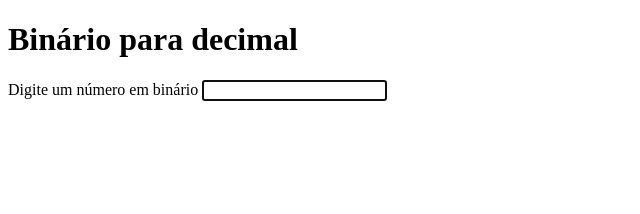
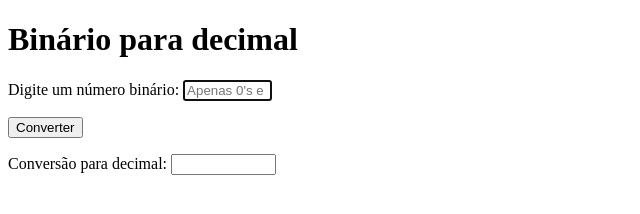
Before and after one commit to felipemm-santos/Bin2Dec, a plain HTML site: page index.html in a window 1280 px wide. Shown: the whole page, without its empty margins (0-640 px from the left). Drawn offline with Linux system fonts and the light colour scheme.

Commit message:
Estrutura terminada

```diff
--- a/index.html
+++ b/index.html
@@ -10,8 +10,23 @@
     <h1>Binário para decimal</h1>
     <div>
       <p>
-        <label for="idBin">Digite um número em binário</label>
-        <input type="text" name="nameBin" id="idBin" />
+        <label for="idBin">Digite um número binário: </label>
+        <input
+          type="text"
+          name="nameBin"
+          id="idBin"
+          maxlength="8"
+          size="8"
+          placeholder="Apenas 0's e 1's"
+        />
+      </p>
+      <input type="button" value="Converter" onclick="converter()" />
+    </div>
+    <div id="res">
+      <p>
+        <label for="idDec">Conversão para decimal: </label>
+        <input type="text" name="nameDec" id="idDec"
+        size="10" readonly />
       </p>
     </div>
     <script src="javascript/script.js"></script>
--- a/javascript/script.js
+++ b/javascript/script.js
@@ -1,3 +1,7 @@
 let txtBin = document.getElementById("idBin")
 
 txtBin.focus()
+
+function converter(){
+    window.alert("Converter")
+}
```
